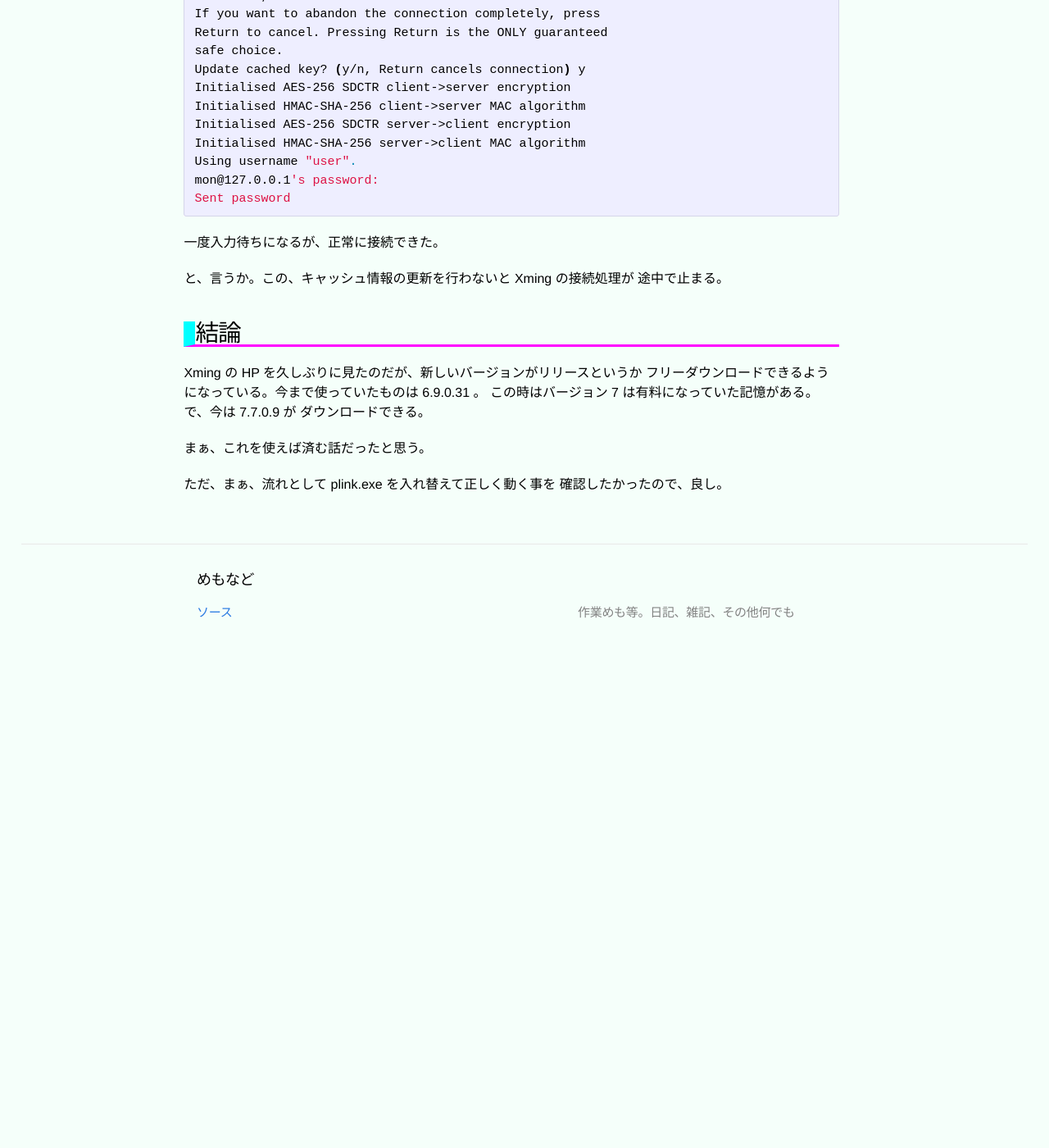
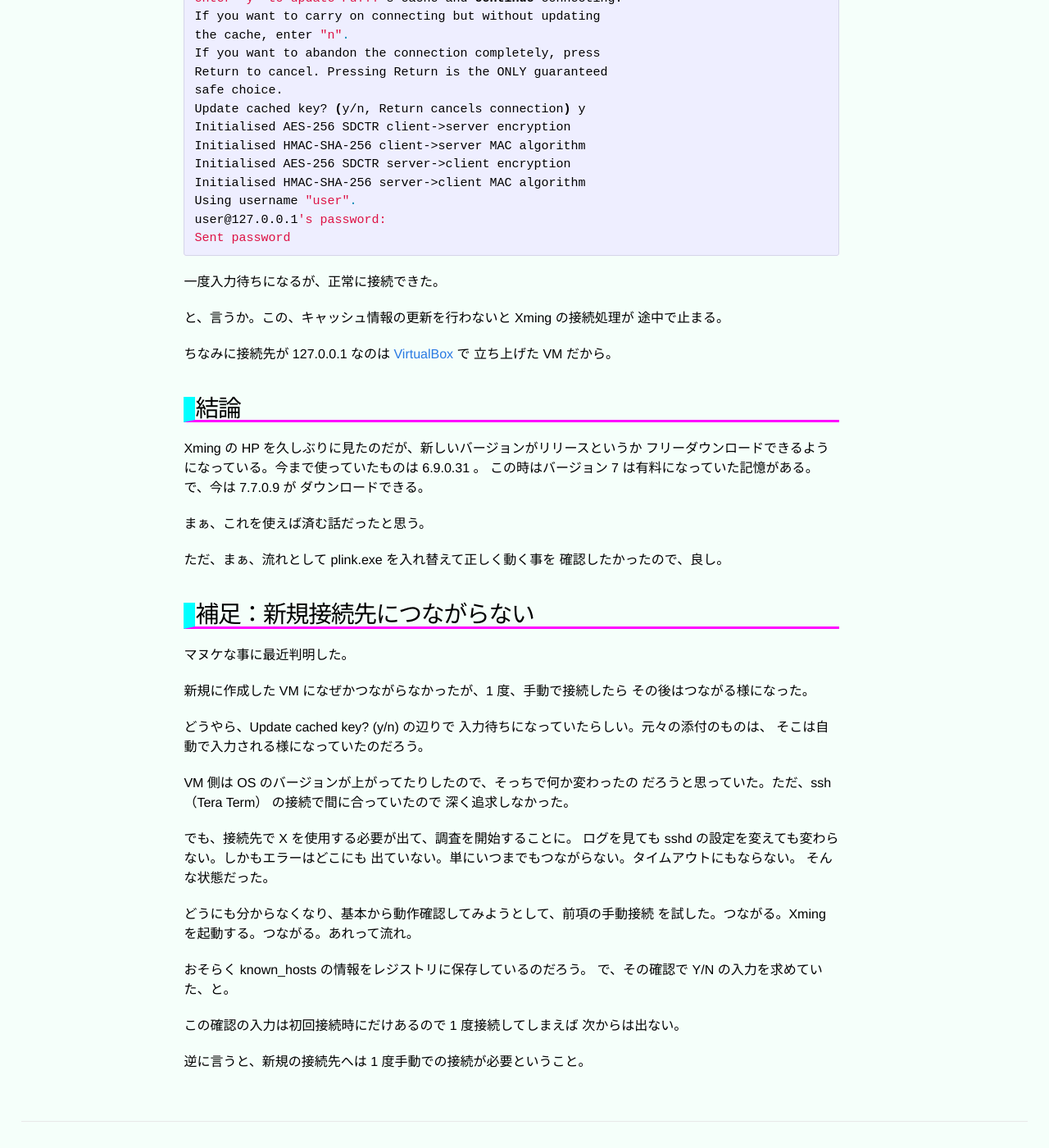
Before and after one commit to tayu/pages, a Jekyll site: the page built from main/_posts/2016-07-27-Xming-error.md, in a window 1280 px wide and 1400 px high, scrolled down 2907 px. Shown: the whole window at 82% size. Built offline with Jekyll 4.4.1, drawn with Linux system fonts in a browser that asks for light colours; before the commit the page ends 3711 px from its top, so only the background shows below that; some of the changed text lies outside the part shown.

Commit message:
2019-12-30

````diff
--- a/main/_posts/2016-07-27-Xming-error.md
+++ b/main/_posts/2016-07-27-Xming-error.md
@@ -97,6 +97,7 @@ ssh サーバ側はそれらを全て廃止したために、双方で使用す
 ネゴが失敗しているのではないか。そんな予想が立った。
 
 そうなら、対策は plink.exe を新しくすること、となる。
+暗号の鍵も方式も実行ファイルの中に持っているのだから。
 
 
 # 対症療法
@@ -142,7 +143,7 @@ Initialised HMAC-SHA-256 client->server MAC algorithm
 Initialised AES-256 SDCTR server->client encryption
 Initialised HMAC-SHA-256 server->client MAC algorithm
 Using username "user".
-mon@127.0.0.1's password:
+user@127.0.0.1's password:
 Sent password
 ```
 
@@ -150,6 +151,9 @@ Sent password
 
 と、言うか。この、キャッシュ情報の更新を行わないと Xming の接続処理が
 途中で止まる。
+
+ちなみに接続先が 127.0.0.1 なのは [VirtualBox](https://www.virtualbox.org/) で
+立ち上げた VM だから。
 
 
 # 結論
@@ -163,3 +167,36 @@ Xming の HP を久しぶりに見たのだが、新しいバージョンがリ
 
 ただ、まぁ、流れとして plink.exe を入れ替えて正しく動く事を
 確認したかったので、良し。
+
+
+
+# 補足：新規接続先につながらない
+
+マヌケな事に最近判明した。
+
+新規に作成した VM になぜかつながらなかったが、1 度、手動で接続したら
+その後はつながる様になった。
+
+どうやら、Update cached key? (y/n) の辺りで
+入力待ちになっていたらしい。元々の添付のものは、
+そこは自動で入力される様になっていたのだろう。
+
+VM 側は OS のバージョンが上がってたりしたので、そっちで何か変わったの
+だろうと思っていた。ただ、ssh（Tera Term） の接続で間に合っていたので
+深く追求しなかった。
+
+でも、接続先で X を使用する必要が出て、調査を開始することに。
+ログを見ても sshd の設定を変えても変わらない。しかもエラーはどこにも
+出ていない。単にいつまでもつながらない。タイムアウトにもならない。
+そんな状態だった。
+
+どうにも分からなくなり、基本から動作確認してみようとして、前項の手動接続
+を試した。つながる。Xming を起動する。つながる。あれって流れ。
+
+おそらく known_hosts の情報をレジストリに保存しているのだろう。
+で、その確認で Y/N の入力を求めていた、と。
+
+この確認の入力は初回接続時にだけあるので 1 度接続してしまえば
+次からは出ない。
+
+逆に言うと、新規の接続先へは 1 度手動での接続が必要ということ。
--- a/main/lang/feed.xml
+++ b/main/lang/feed.xml
@@ -5,8 +5,8 @@
     <description>プログラミング言語の超入門。または自分の学習の足跡として</description>
     <link>./</link>
     <atom:link href="./feed.xml" rel="self" type="application/rss+xml" />
-    <pubDate>Sun, 02 Dec 2018 01:23:09 +0900</pubDate>
-    <lastBuildDate>Sun, 02 Dec 2018 01:23:09 +0900</lastBuildDate>
+    <pubDate>Mon, 30 Dec 2019 02:53:37 +0900</pubDate>
+    <lastBuildDate>Mon, 30 Dec 2019 02:53:37 +0900</lastBuildDate>
     <generator>Jekyll v2.2.0</generator>
 
       <item>
````
